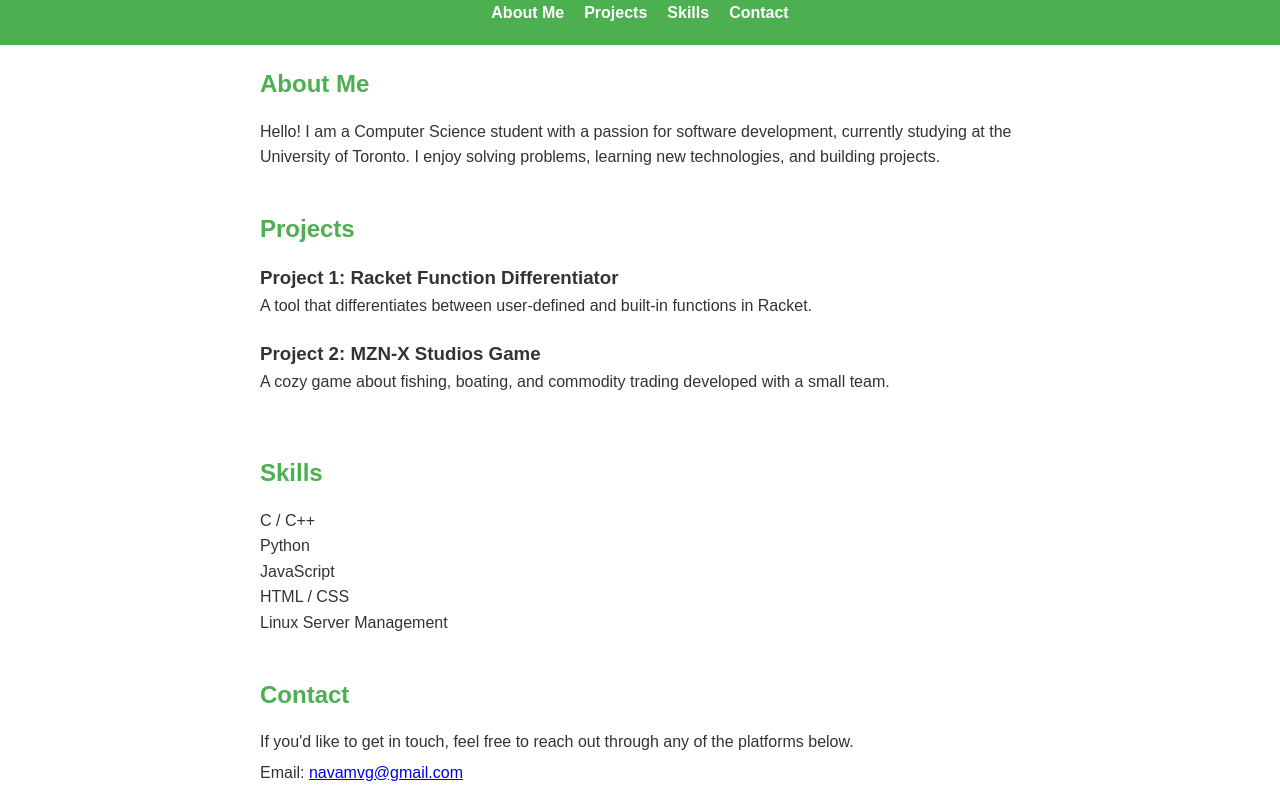
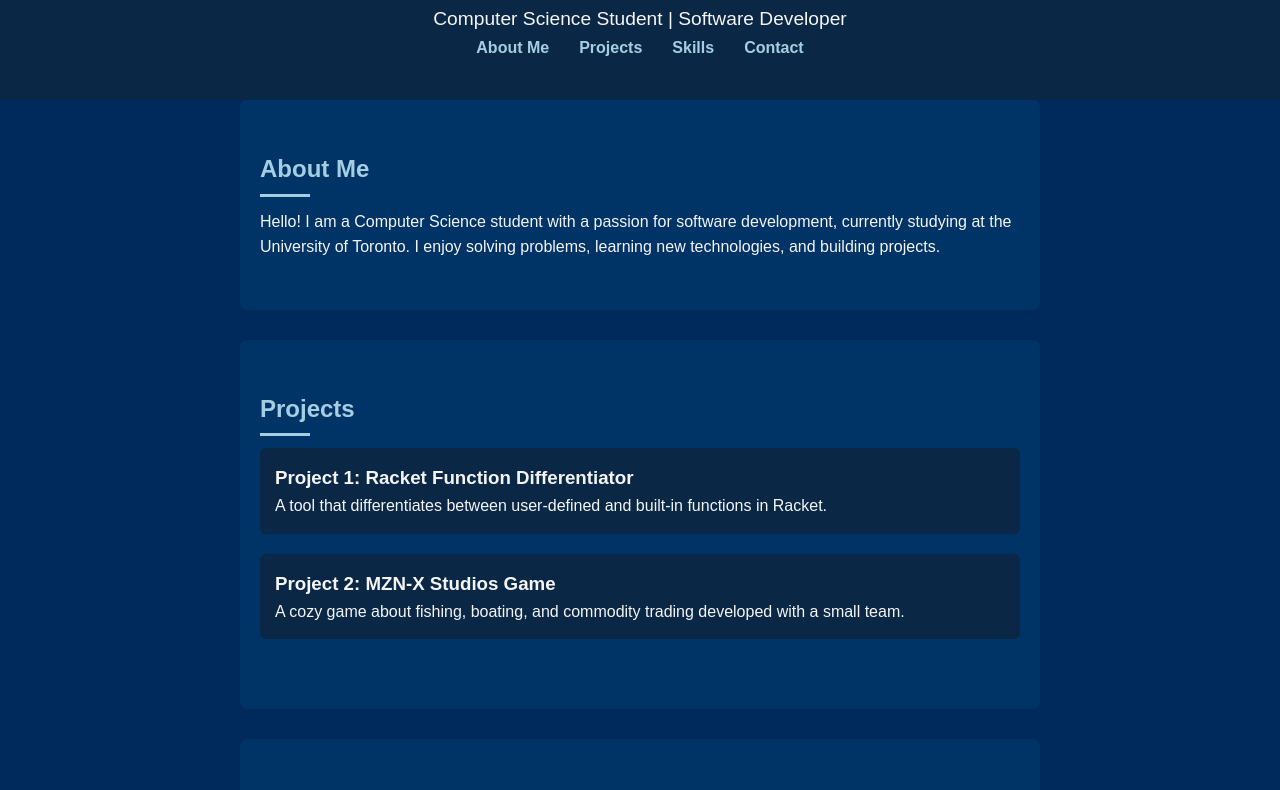
Before and after one commit to Navam04/Navam04.github.io, a plain HTML site: page index.html in a window 1280 px wide. Shown: the part 110-900 px from the top of the page. Drawn offline with Linux system fonts and the light colour scheme; a script that the page names is missing.

Commit message:
Version 2
EVEN BETTER

```diff
--- a/app.css
+++ b/app.css
@@ -1,3 +1,4 @@
+/* Basic Reset */
 * {
     margin: 0;
     padding: 0;
@@ -6,47 +7,100 @@
 
   body {
     font-family: Arial, sans-serif;
-    color: #333;
+    color: #f5f5f5;
+    background-color: #002A5C;
     line-height: 1.6;
   }
 
   header {
     text-align: center;
-    padding: 20px;
-    background-color: #4CAF50;
-    color: white;
+    padding: 40px 20px;
+    background-color: #0A2846;
+    color: #f5f5f5;
+    animation: fadeInDown 1s ease-in-out;
   }
 
   header h1 {
     font-size: 2.5rem;
+    margin-bottom: 10px;
+  }
+
+  header p {
+    font-size: 1.2rem;
   }
 
   header nav ul {
     list-style: none;
     display: flex;
     justify-content: center;
-    gap: 20px;
+    gap: 30px;
   }
 
   header nav a {
-    color: white;
+    color: #A6CEE3;
     text-decoration: none;
     font-weight: bold;
+    position: relative;
+    transition: color 0.3s;
   }
 
+  header nav a::after {
+    content: '';
+    position: absolute;
+    width: 0%;
+    height: 2px;
+    background: #A6CEE3;
+    left: 0;
+    bottom: -5px;
+    transition: width 0.3s ease;
+  }
+
+  header nav a:hover {
+    color: #f5f5f5;
+  }
+
+  header nav a:hover::after {
+    width: 100%;
+  }
+
+  /* Section Styles */
   section {
-    padding: 20px;
+    padding: 50px 20px;
     max-width: 800px;
     margin: auto;
+    background-color: #003366;
+    margin-bottom: 30px;
+    border-radius: 8px;
+    animation: fadeInUp 1.2s ease;
   }
 
   h2 {
-    margin-bottom: 15px;
-    color: #4CAF50;
+    margin-bottom: 20px;
+    color: #A6CEE3;
+    position: relative;
+  }
+
+  h2::after {
+    content: '';
+    position: absolute;
+    width: 50px;
+    height: 3px;
+    background: #A6CEE3;
+    left: 0;
+    bottom: -8px;
   }
 
   .project {
     margin-bottom: 20px;
+    padding: 15px;
+    background-color: #0A2846;
+    border-radius: 6px;
+    transition: transform 0.3s;
+  }
+
+  .project:hover {
+    transform: translateY(-5px);
+    box-shadow: 0px 4px 8px rgba(0, 0, 0, 0.3);
   }
 
   ul {
@@ -54,6 +108,31 @@
     padding: 0;
   }
 
+  #skills ul li {
+    margin-bottom: 10px;
+    padding: 5px 10px;
+    background-color: #0A2846;
+    border-radius: 4px;
+    color: #A6CEE3;
+    transition: background-color 0.3s;
+  }
+
+  #skills ul li:hover {
+    background-color: #A6CEE3;
+    color: #002A5C;
+  }
+
   #contact ul li {
     margin: 5px 0;
   }
+
+  /* Animations */
+  @keyframes fadeInUp {
+    0% { opacity: 0; transform: translateY(20px); }
+    100% { opacity: 1; transform: translateY(0); }
+  }
+
+  @keyframes fadeInDown {
+    0% { opacity: 0; transform: translateY(-20px); }
+    100% { opacity: 1; transform: translateY(0); }
+  }
--- a/index.html
+++ b/index.html
@@ -3,7 +3,7 @@
 <head>
   <meta charset="UTF-8">
   <meta name="viewport" content="width=device-width, initial-scale=1.0">
-  <title>Portfolio</title>
+  <title>Navam Goyani's Portfolio</title>
   <link rel="stylesheet" href="app.css">
 </head>
 <body>
@@ -58,7 +58,7 @@
     <h2>Contact</h2>
     <p>If you'd like to get in touch, feel free to reach out through any of the platforms below.</p>
     <ul>
-      <li>Email: <a href="mailto:navamvg@gmail.com">navamvg@gmail.com</a></li>
+      <li>Email: <a href="mailto:navam@example.com">navam@example.com</a></li>
       <li>LinkedIn: <a href="https://linkedin.com/in/navamgoyani">linkedin.com/in/navamgoyani</a></li>
       <li>GitHub: <a href="https://github.com/navamgoyani">github.com/navamgoyani</a></li>
     </ul>
```
